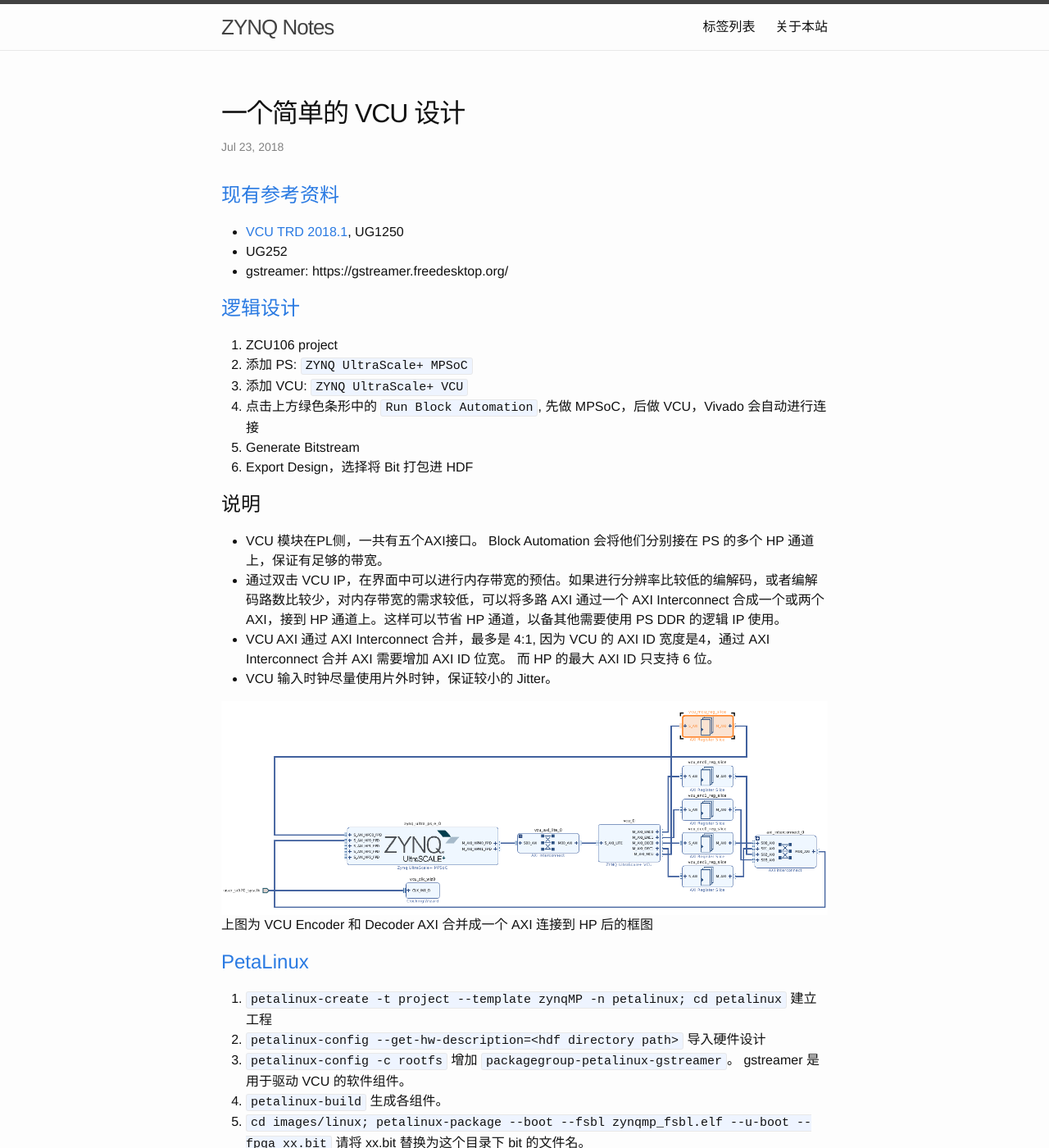
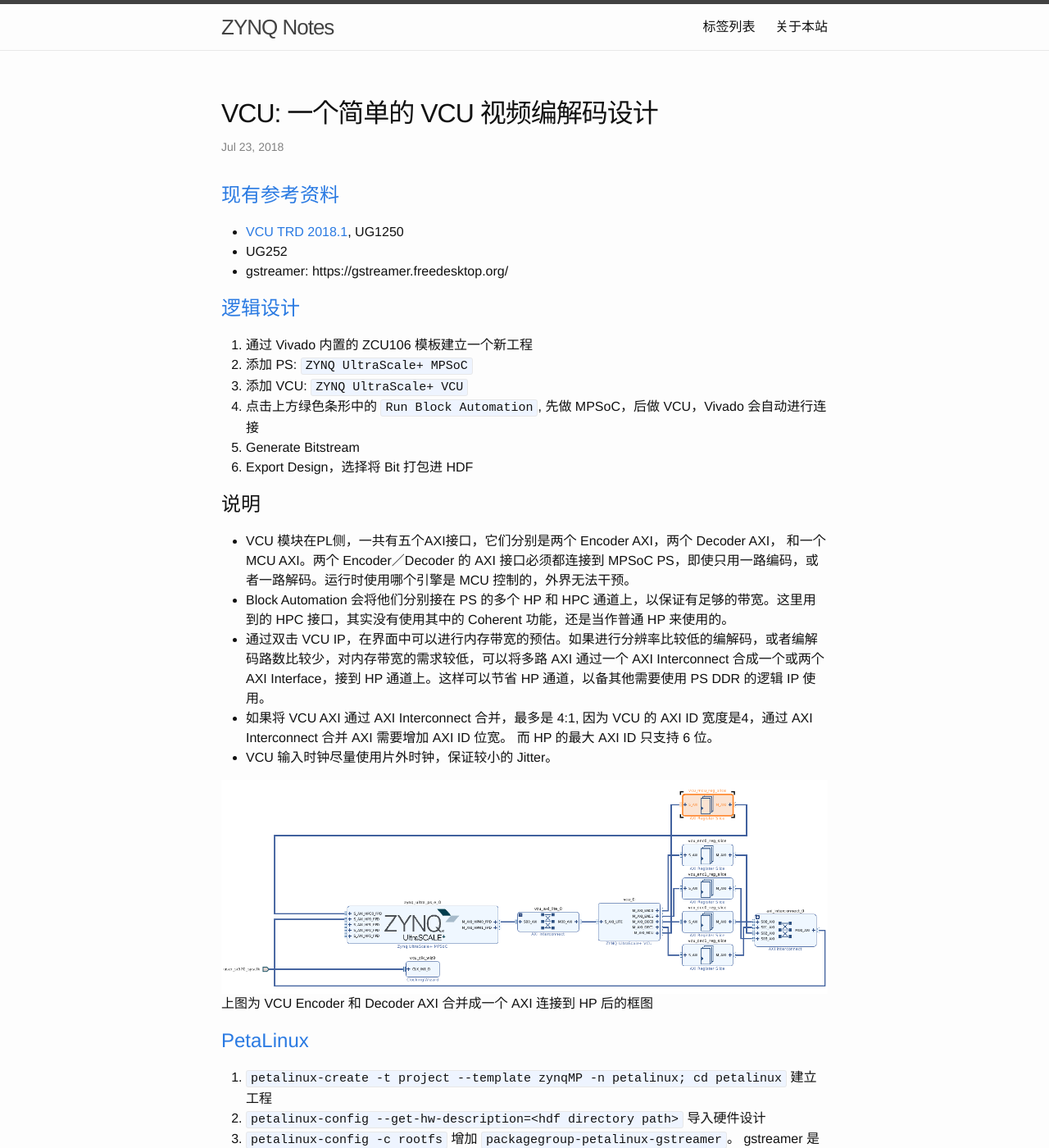
Before and after one commit to zynqnotes/zynqnotes.github.io, a Jekyll site: the page built from _posts/2018-07-23-a-simple-vcu-design.md, in a window 1280 px wide and 1400 px high. Shown: the whole window at 82% size. Built offline with Jekyll 4.4.1, drawn with Linux system fonts in a browser that asks for light colours.

Commit message:
update vcu description with more details

```diff
--- a/_posts/2018-07-23-a-simple-vcu-design.md
+++ b/_posts/2018-07-23-a-simple-vcu-design.md
@@ -1,6 +1,6 @@
 ---
 layout: post
-title:  "一个简单的 VCU 设计"
+title:  "VCU: 一个简单的 VCU 视频编解码设计"
 date:   2018-07-23 12:00:00
 categories: Tutorials
 tags:
@@ -16,7 +16,7 @@
 
 ## 逻辑设计
 
-1. ZCU106 project
+1. 通过 Vivado 内置的 ZCU106 模板建立一个新工程
 2. 添加 PS: `ZYNQ UltraScale+ MPSoC`
 3. 添加 VCU: `ZYNQ UltraScale+ VCU`
 4. 点击上方绿色条形中的 `Run Block Automation`, 先做 MPSoC，后做 VCU，Vivado 会自动进行连接
@@ -25,9 +25,10 @@
 
 ### 说明
 
-- VCU 模块在PL侧，一共有五个AXI接口。 Block Automation 会将他们分别接在 PS 的多个 HP 通道上，保证有足够的带宽。
-- 通过双击 VCU IP，在界面中可以进行内存带宽的预估。如果进行分辨率比较低的编解码，或者编解码路数比较少，对内存带宽的需求较低，可以将多路 AXI 通过一个 AXI Interconnect 合成一个或两个 AXI，接到 HP 通道上。这样可以节省 HP 通道，以备其他需要使用 PS DDR 的逻辑 IP 使用。
-- VCU AXI 通过 AXI Interconnect 合并，最多是 4:1, 因为 VCU 的 AXI ID 宽度是4，通过 AXI Interconnect 合并 AXI 需要增加 AXI ID 位宽。 而 HP 的最大 AXI ID 只支持 6 位。
+- VCU 模块在PL侧，一共有五个AXI接口，它们分别是两个 Encoder AXI，两个 Decoder AXI， 和一个 MCU AXI。两个 Encoder／Decoder 的 AXI 接口必须都连接到 MPSoC PS，即使只用一路编码，或者一路解码。运行时使用哪个引擎是 MCU 控制的，外界无法干预。
+- Block Automation 会将他们分别接在 PS 的多个 HP 和 HPC 通道上，以保证有足够的带宽。这里用到的 HPC 接口，其实没有使用其中的 Coherent 功能，还是当作普通 HP 来使用的。
+- 通过双击 VCU IP，在界面中可以进行内存带宽的预估。如果进行分辨率比较低的编解码，或者编解码路数比较少，对内存带宽的需求较低，可以将多路 AXI 通过一个 AXI Interconnect 合成一个或两个 AXI Interface，接到 HP 通道上。这样可以节省 HP 通道，以备其他需要使用 PS DDR 的逻辑 IP 使用。
+- 如果将 VCU AXI 通过 AXI Interconnect 合并，最多是 4:1, 因为 VCU 的 AXI ID 宽度是4，通过 AXI Interconnect 合并 AXI 需要增加 AXI ID 位宽。 而 HP 的最大 AXI ID 只支持 6 位。
 - VCU 输入时钟尽量使用片外时钟，保证较小的 Jitter。
 
 ![](images/2018/vcu_ipi.png)
```
